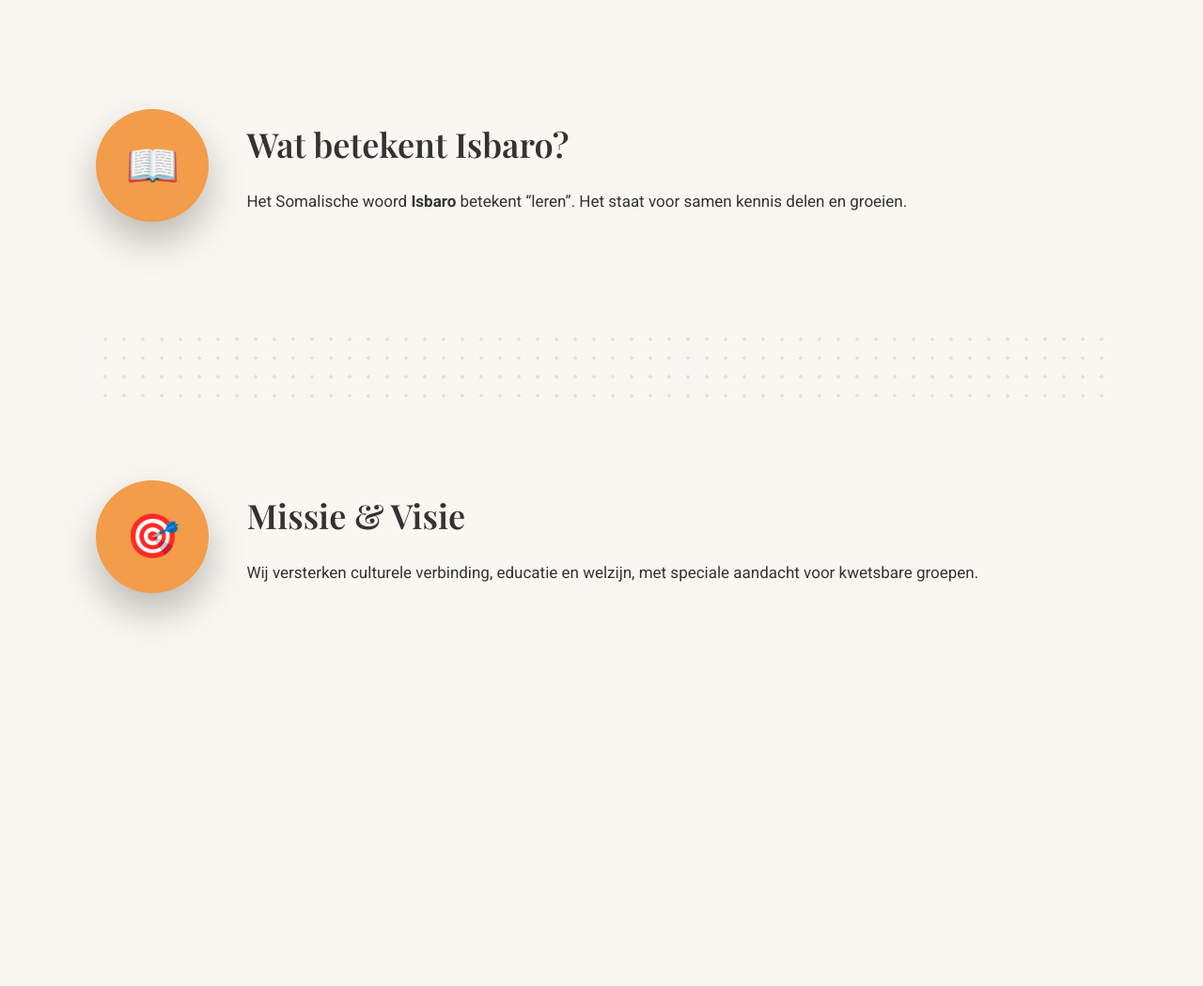
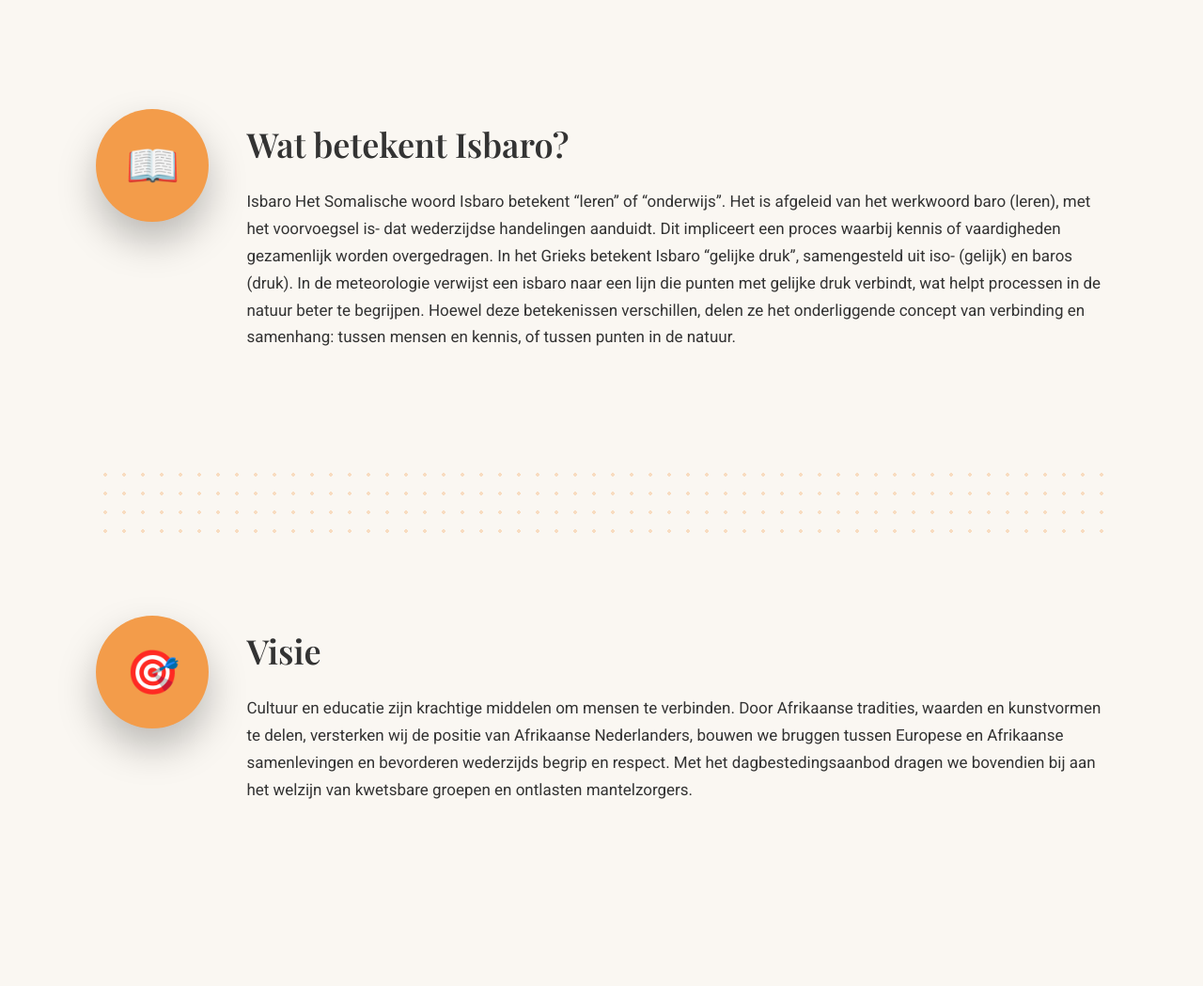
Before and after one commit to AH62421/isbaro-foundation, a Flask app: page /about in a window 1280 px wide. Shown: the part 636-1685 px from the top of the page at 94% size. Before the commit the page ends 1301 px from the top, so only its background shows below. Run offline with Flask 3, Linux system fonts and the light colour scheme.

Commit message:
Update about.html

```diff
--- a/templates/about.html
+++ b/templates/about.html
@@ -236,9 +236,12 @@
         <div class="text">
             <h2>Wat betekent Isbaro?</h2>
             <p>
-                Het Somalische woord <b>Isbaro</b> betekent “leren”.
-                Het staat voor samen kennis delen en groeien.
-            </p>
+                Isbaro
+                Het Somalische woord Isbaro betekent “leren” of “onderwijs”. Het is afgeleid van het werkwoord baro (leren), met het voorvoegsel is- dat wederzijdse handelingen aanduidt. Dit impliceert een proces waarbij kennis of vaardigheden gezamenlijk worden overgedragen.
+                In het Grieks betekent Isbaro “gelijke druk”, samengesteld uit iso- (gelijk) en baros (druk). In de meteorologie verwijst een isbaro naar een lijn die punten met gelijke druk verbindt, wat helpt processen in de natuur beter te begrijpen.
+                Hoewel deze betekenissen verschillen, delen ze het onderliggende concept van verbinding en samenhang: tussen mensen en kennis, of tussen punten in de natuur.
+
+                </p>
         </div>
     </div>
 
@@ -247,10 +250,9 @@
     <div class="section">
         <div class="icon">🎯</div>
         <div class="text">
-            <h2>Missie & Visie</h2>
+            <h2>Visie</h2>
             <p>
-                Wij versterken culturele verbinding, educatie en welzijn,
-                met speciale aandacht voor kwetsbare groepen.
+                Cultuur en educatie zijn krachtige middelen om mensen te verbinden. Door Afrikaanse tradities, waarden en kunstvormen te delen, versterken wij de positie van Afrikaanse Nederlanders, bouwen we bruggen tussen Europese en Afrikaanse samenlevingen en bevorderen wederzijds begrip en respect. Met het dagbestedingsaanbod dragen we bovendien bij aan het welzijn van kwetsbare groepen en ontlasten mantelzorgers.
             </p>
         </div>
     </div>
```
